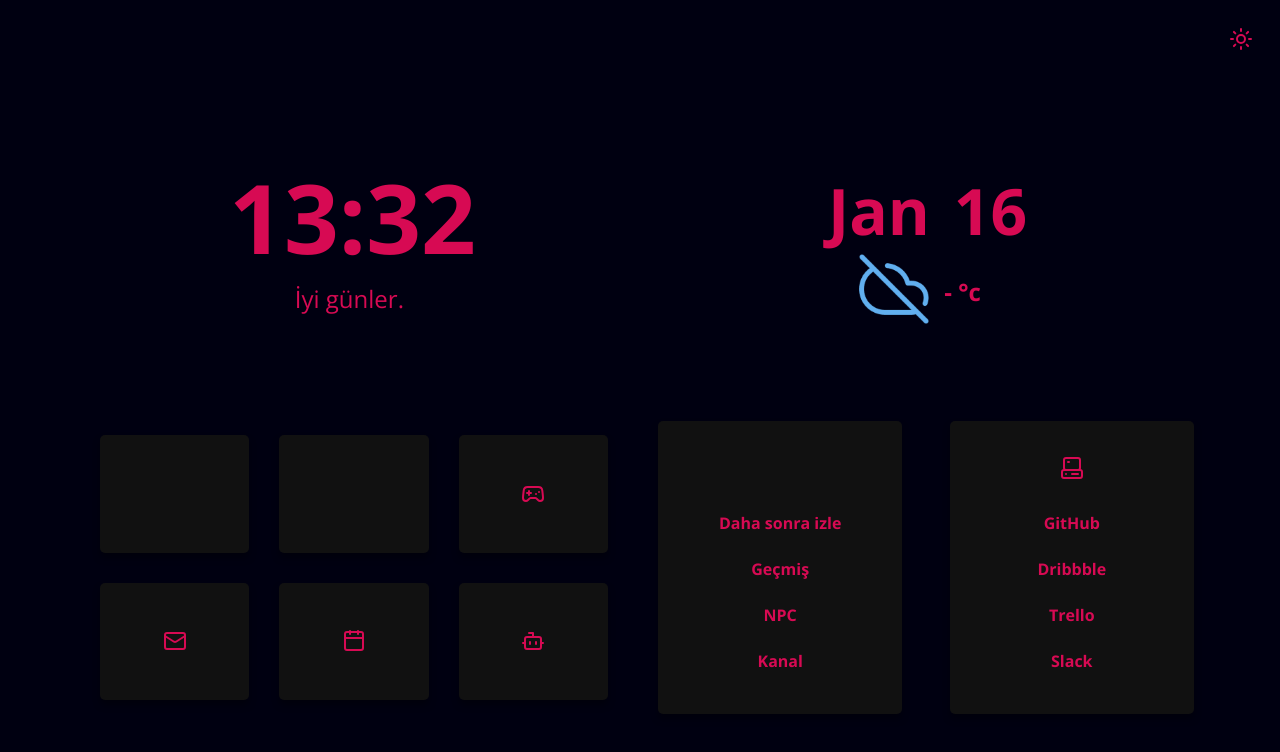
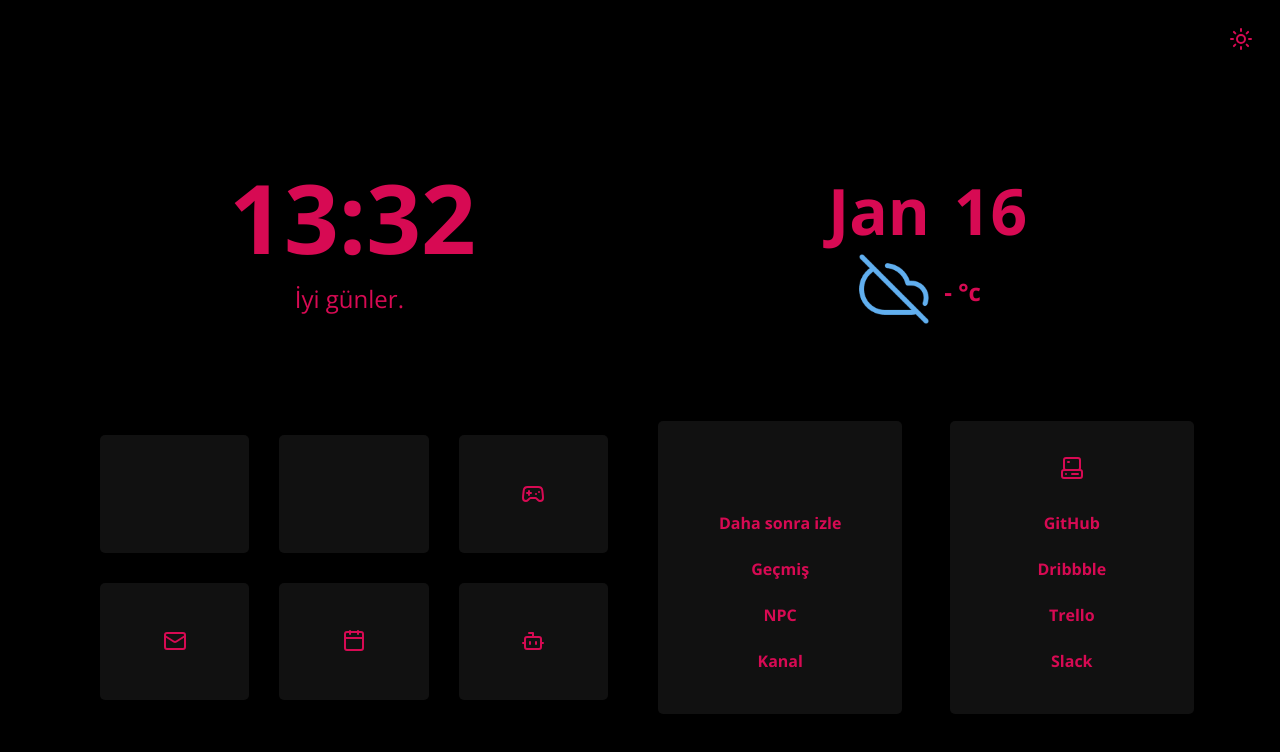
Before and after one commit to Sezynex/sezynex.github.io, a website: page index.html in a window 1280 px wide. Both pictures are taken after a click on the button 1241 px from the left and 40 px from the top of the page. Drawn offline with nearby package versions, Linux system fonts and the light colour scheme.

Commit message:
Update app.css

```diff
--- a/app.css
+++ b/app.css
@@ -35,8 +35,8 @@
 
 .darktheme {
   /* Dark Colors  */
-  --accent: #57a0d9; /* Hover color */
-  --background: #000011; /* Background color */
+  --accent: #33334d; /* Hover color */
+  --background: #000000; /* Background color */
   --cards: #111111; /* Cards color */
 
   /* Fonts Color */
```
